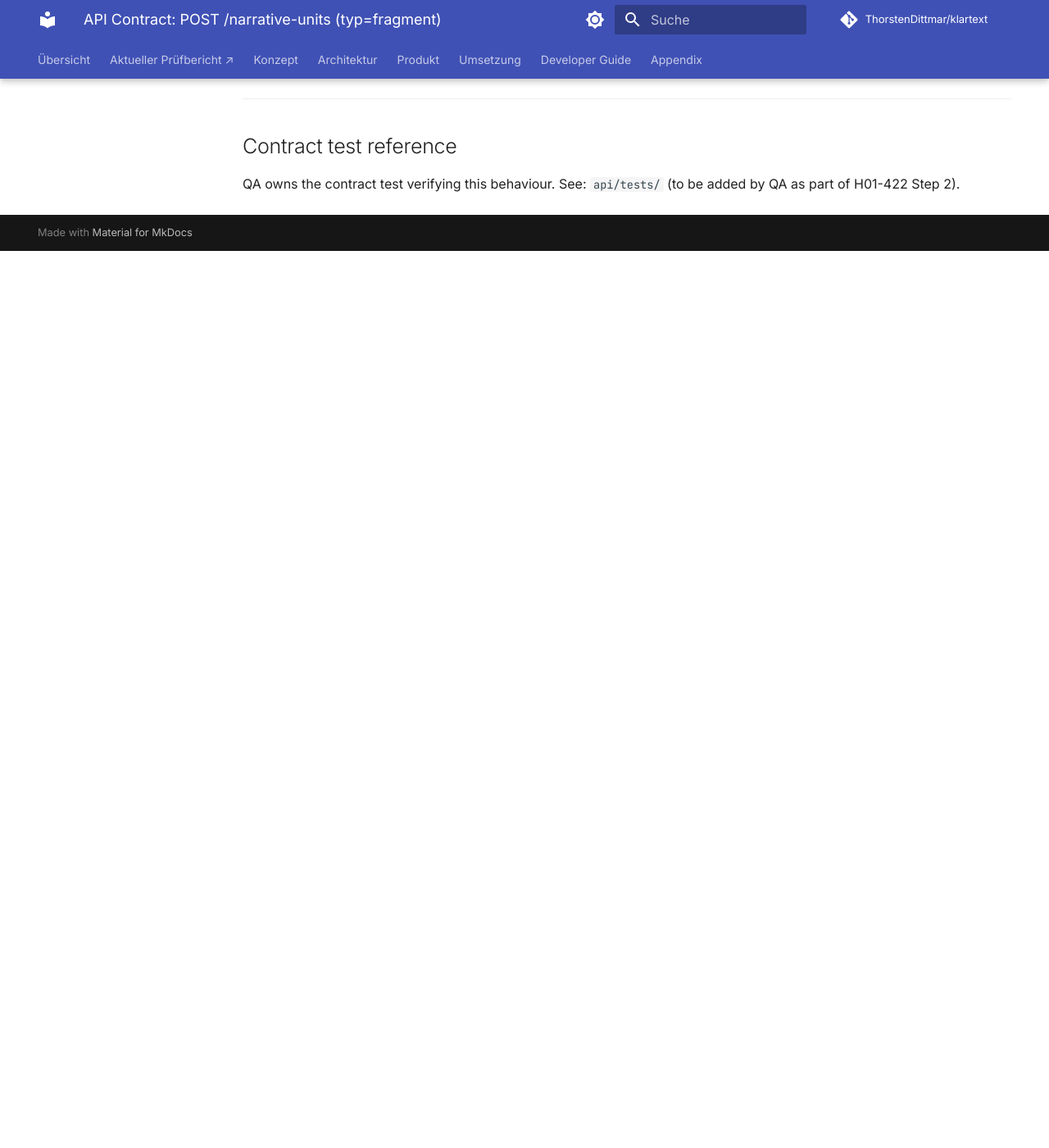
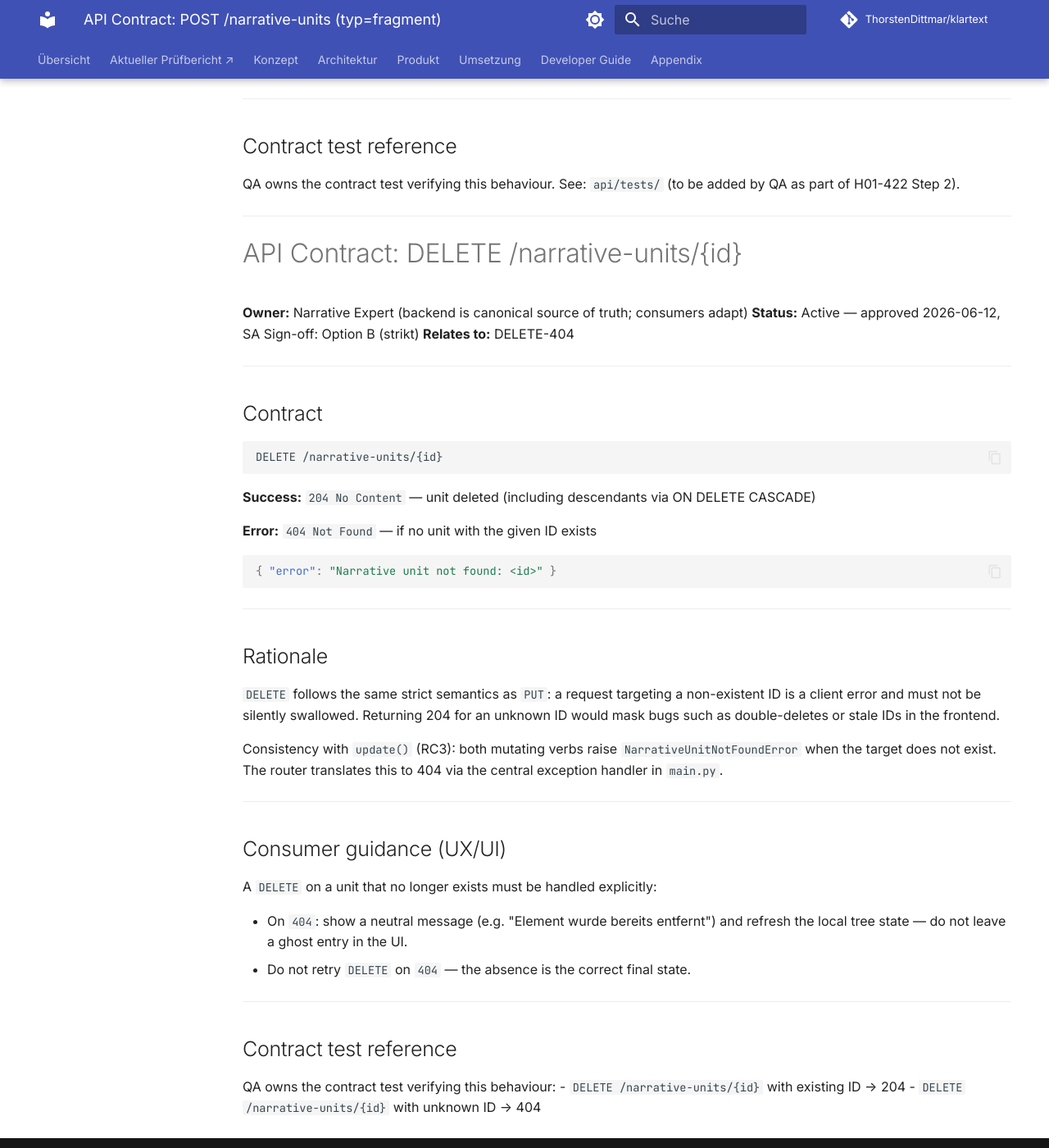
Before and after one commit to ThorstenDittmar/klartext, an MkDocs documentation site: the page built from docs/contracts/narrative-units-fragment.md, in a window 1280 px wide and 1400 px high, scrolled down 1440 px. Shown: the whole window at 82% size. Built offline with MkDocs 1.6.1 and Material for MkDocs 9.7.7, drawn with Linux system fonts in a browser that asks for light colours; comment, search, counter and statistics services are not loaded; before the commit the page ends 1746 px from its top, so only the background shows below that.

Commit message:
feat(narrative): DELETE /narrative-units/{id} returns 404 for unknown ID
SA sign-off 2026-06-12, Option B (strikt): DELETE follows the same strict
semantics as PATCH — unknown IDs raise NarrativeUnitNotFoundError → 404.
Previously a silent 204 was returned, which masked client errors such as
double-deletes or stale IDs.

task-readiness: durchgeführt am 2026-06-12
DELETE-Semantik: Option B — Konsistenz mit update(), silent-204 maskiert Client-Fehler
SA-Sign-off: erhalten am 2026-06-12
Merge-Owner: Hannibal

Co-Authored-By: Claude Sonnet 4.6 <noreply@anthropic.com>

````diff
--- a/docs/contracts/narrative-units-fragment.md
+++ b/docs/contracts/narrative-units-fragment.md
@@ -71,3 +71,57 @@ without an API round-trip.
 
 QA owns the contract test verifying this behaviour. See: `api/tests/` (to be added by QA as
 part of H01-422 Step 2).
+
+---
+
+# API Contract: DELETE /narrative-units/{id}
+
+**Owner:** Narrative Expert (backend is canonical source of truth; consumers adapt)
+**Status:** Active — approved 2026-06-12, SA Sign-off: Option B (strikt)
+**Relates to:** DELETE-404
+
+---
+
+## Contract
+
+```
+DELETE /narrative-units/{id}
+```
+
+**Success:** `204 No Content` — unit deleted (including descendants via ON DELETE CASCADE)
+
+**Error:** `404 Not Found` — if no unit with the given ID exists
+
+```json
+{ "error": "Narrative unit not found: <id>" }
+```
+
+---
+
+## Rationale
+
+`DELETE` follows the same strict semantics as `PUT`: a request targeting a non-existent ID
+is a client error and must not be silently swallowed. Returning 204 for an unknown ID would
+mask bugs such as double-deletes or stale IDs in the frontend.
+
+Consistency with `update()` (RC3): both mutating verbs raise `NarrativeUnitNotFoundError`
+when the target does not exist. The router translates this to 404 via the central exception
+handler in `main.py`.
+
+---
+
+## Consumer guidance (UX/UI)
+
+A `DELETE` on a unit that no longer exists must be handled explicitly:
+
+- On `404`: show a neutral message (e.g. "Element wurde bereits entfernt") and refresh the
+  local tree state — do not leave a ghost entry in the UI.
+- Do not retry `DELETE` on `404` — the absence is the correct final state.
+
+---
+
+## Contract test reference
+
+QA owns the contract test verifying this behaviour:
+- `DELETE /narrative-units/{id}` with existing ID → 204
+- `DELETE /narrative-units/{id}` with unknown ID → 404
````
Also changed, not shown: 5 other files.
